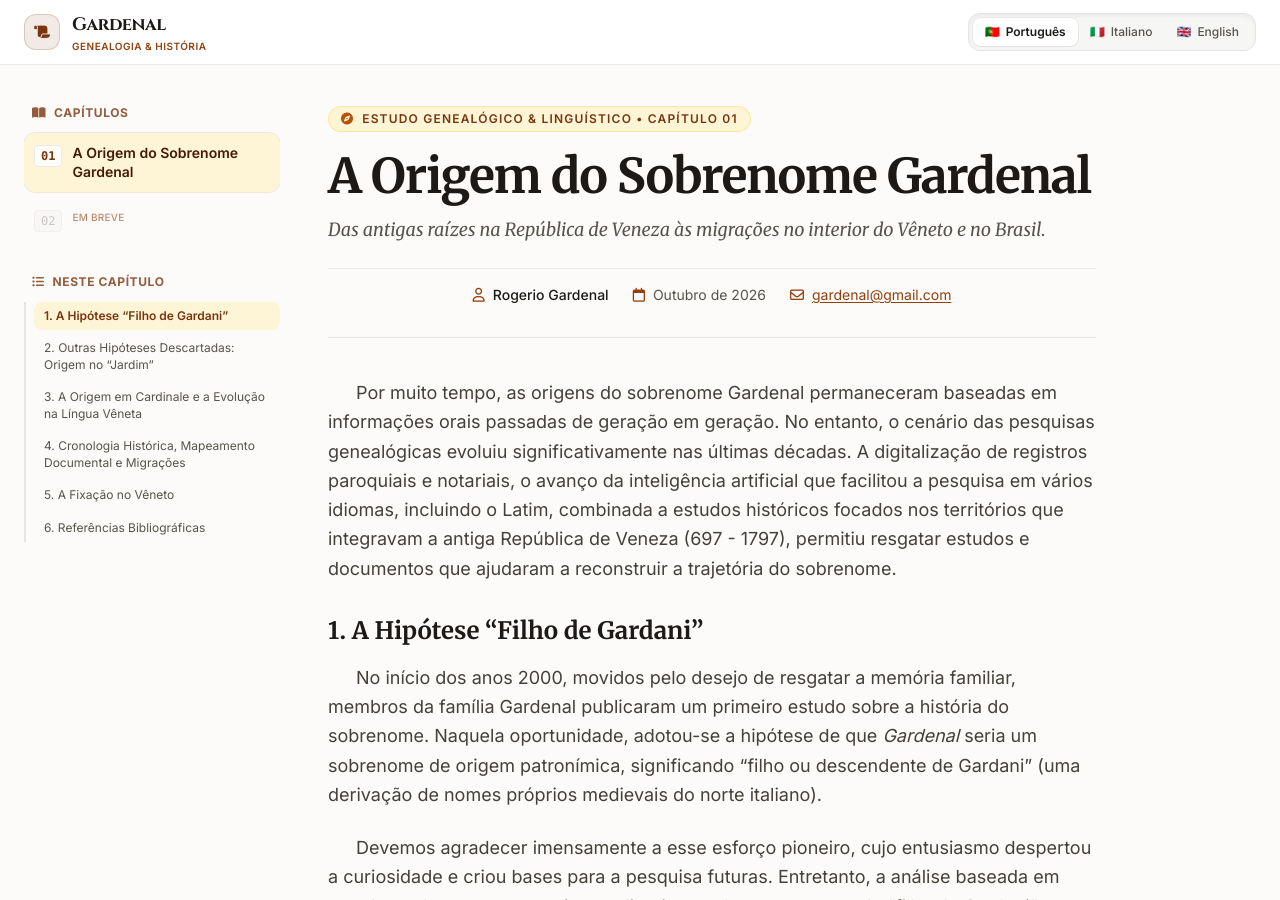
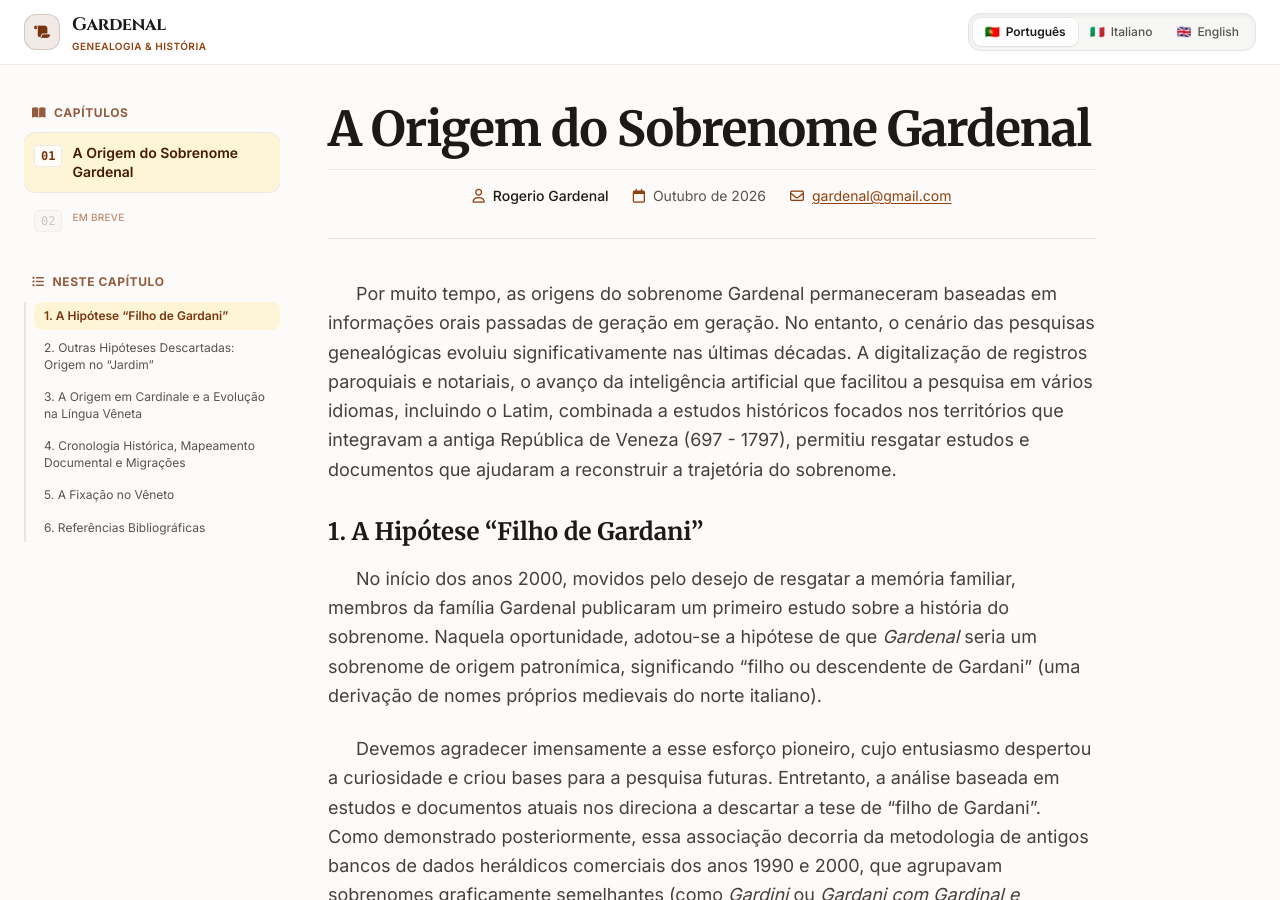
Before and after one commit to gardenalr/gardenalr.github.io, a Jekyll site: the page built from index.md, in a window 1280 px wide and 900 px high. Built offline with Jekyll 4.4.1, drawn with Linux system fonts in a browser that asks for light colours; nearby versions of some CDN libraries.

Commit message:
Update default.html

```diff
--- a/_layouts/default.html
+++ b/_layouts/default.html
@@ -352,29 +352,9 @@
         <main class="flex-1 min-w-0 max-w-3xl w-full">
             <!-- Hero Title Card -->
             <header class="mb-10 pb-8 border-b border-stone-200">
-                <div class="inline-flex items-center gap-2 px-3 py-1 rounded-full text-xs font-semibold uppercase tracking-widest bg-amber-100/70 text-amber-900 border border-amber-200/80 mb-5 shadow-xs">
-                    <i class="fa-solid fa-compass text-amber-700"></i>
-                    {% if page.lang == 'it' %}
-                    Studio Genealogico &amp; Linguistico &bull; Capitolo 01
-                    {% elsif page.lang == 'en' %}
-                    Genealogical &amp; Linguistic Research &bull; Chapter 01
-                    {% else %}
-                    Estudo Genealógico &amp; Linguístico &bull; Capítulo 01
-                    {% endif %}
-                </div>
                 <h1 class="text-3xl sm:text-4xl md:text-5xl font-serif font-bold text-stone-900 tracking-tight leading-tight mb-4">
                     {{ page.title }}
                 </h1>
-                <p class="text-stone-600 text-base sm:text-lg italic font-serif mb-6">
-                    {% if page.lang == 'it' %}
-                    Dalle antiche origini nella Repubblica di Venezia alle migrazioni nel Veneto e nel mondo.
-                    {% elsif page.lang == 'en' %}
-                    From ancient roots in the Republic of Venice to migrations across Veneto and overseas.
-                    {% else %}
-                    Das antigas raízes na República de Veneza às migrações no interior do Vêneto e no Brasil.
-                    {% endif %}
-                </p>
-
                 <!-- Author, Date & Contact Byline -->
                 <div class="flex flex-wrap items-center justify-center gap-x-6 gap-y-2 pt-4 border-t border-stone-200/70 text-xs sm:text-sm text-stone-600 font-sans">
                     <div class="flex items-center gap-2">
```
